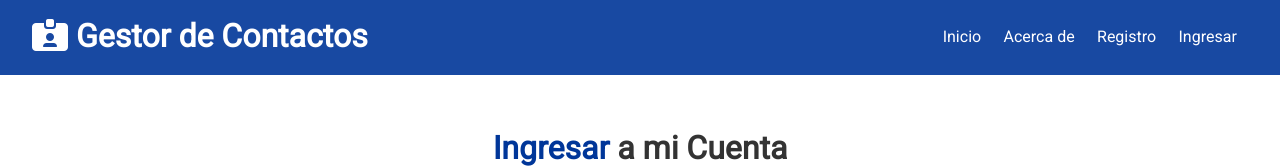
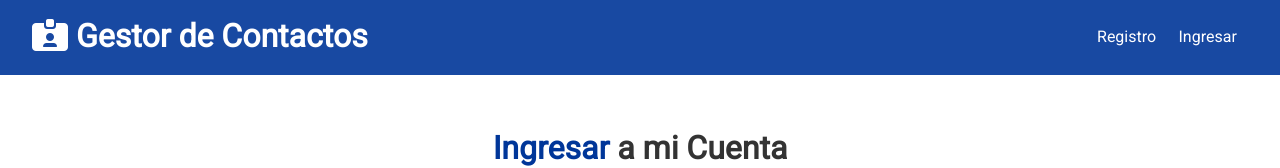
Before and after one commit to Cajimo/ContactsKeeper, a React (Create React App) app in the folder client/: page /ingresar in a window 1280 px wide. Shown: the top 168 px of the page. Built offline with nearby package versions, Linux system fonts and the light colour scheme; the HTML template or start-up script is replaced by a standard one.

Commit message:
Logout & Navbar

```diff
--- a/client/src/components/layout/Navbar.js
+++ b/client/src/components/layout/Navbar.js
@@ -1,15 +1,46 @@
-import React from 'react';
+import React, { Fragment, useContext } from 'react';
 import { Link } from 'react-router-dom';
 import PropTypes from 'prop-types';
+import AuthContext from '../../context/auth/authContext';
 
 const Navbar = ({ title, icon }) => {
+  const authContext = useContext(AuthContext);
+
+  const { isAuthenticated, logout, user } = authContext;
+
+  const onLogout = () => logout();
+
+  const authLinks = (
+    <Fragment>
+      <li>Hola {user && user.name}</li>
+      <li>
+        <a onClick={onLogout} href="#!">
+          <i className="fas fa-sign-out-alt"></i>
+          <span className="hide-sm">Logout</span>
+        </a>
+      </li>
+    </Fragment>
+  );
+
+  const guestLinks = (
+    <Fragment>
+      <li>
+        <Link to="/registro">Registro</Link>
+      </li>
+      <li>
+        <Link to="/ingresar">Ingresar</Link>
+      </li>
+    </Fragment>
+  );
+
   return (
     <div className="navbar bg-primary">
       <h1>
         <i className={icon} /> {title}
       </h1>
       <ul>
-        <li>
+        {isAuthenticated ? authLinks : guestLinks}
+        {/*  <li>
           <Link to="/">Inicio</Link>
         </li>
         <li>
@@ -20,7 +51,7 @@
         </li>
         <li>
           <Link to="/ingresar">Ingresar</Link>
-        </li>
+        </li> */}
       </ul>
     </div>
   );
--- a/client/src/context/auth/AuthState.js
+++ b/client/src/context/auth/AuthState.js
@@ -91,7 +91,7 @@
   };
 
   // Logout
-  const logout = () => console.log('logout');
+  const logout = () => dispatch({ type: LOGOUT });
 
   // Clear Errors
   const clearErrors = () => dispatch({ type: CLEAR_ERRORS });
--- a/client/src/context/auth/authReducer.js
+++ b/client/src/context/auth/authReducer.js
@@ -30,6 +30,7 @@
     case REGISTER_FAIL:
     case AUTH_ERROR:
     case LOGIN_FAIL:
+    case LOGOUT:
       localStorage.removeItem('token');
       return {
         ...state,
```
